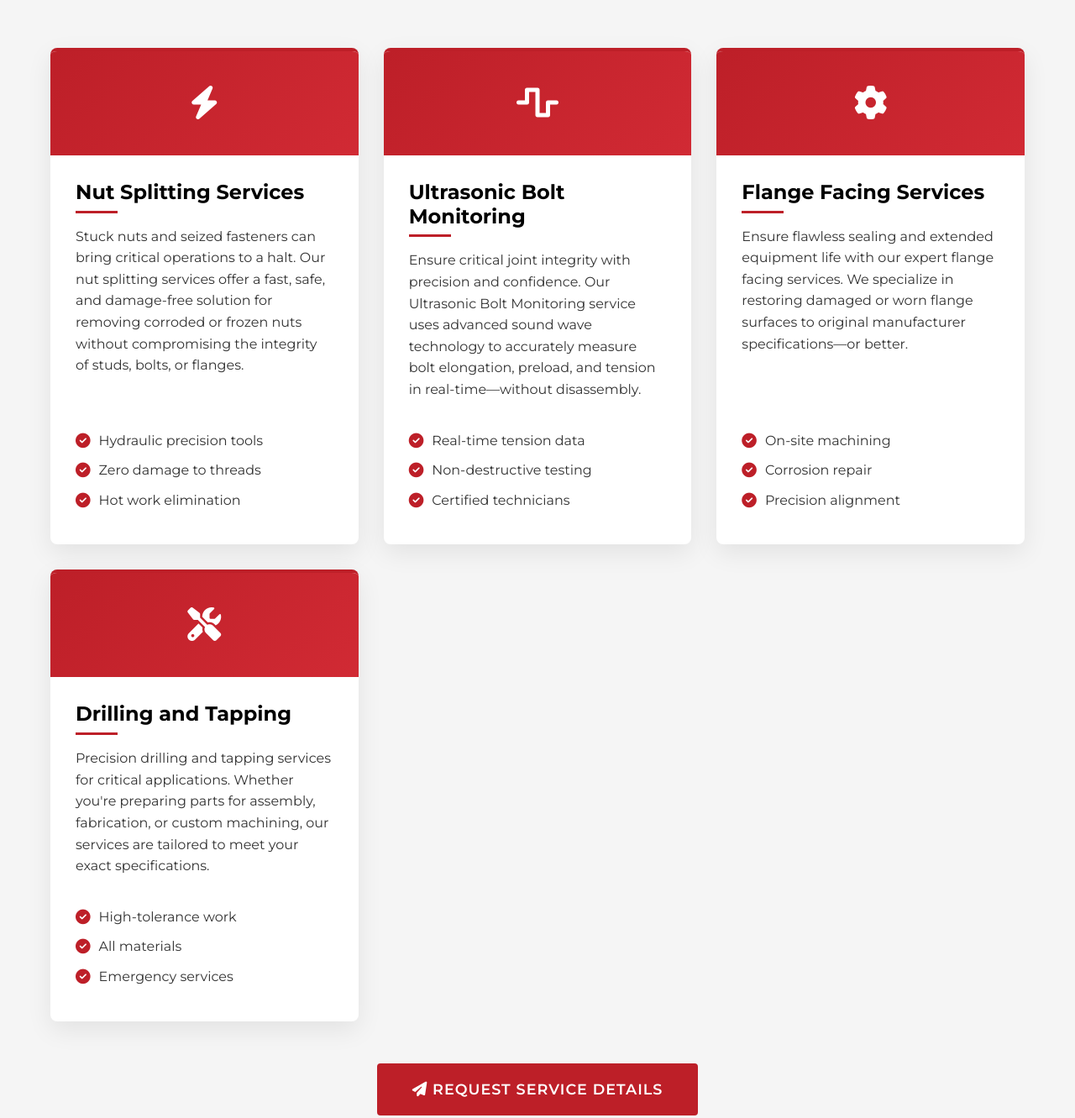
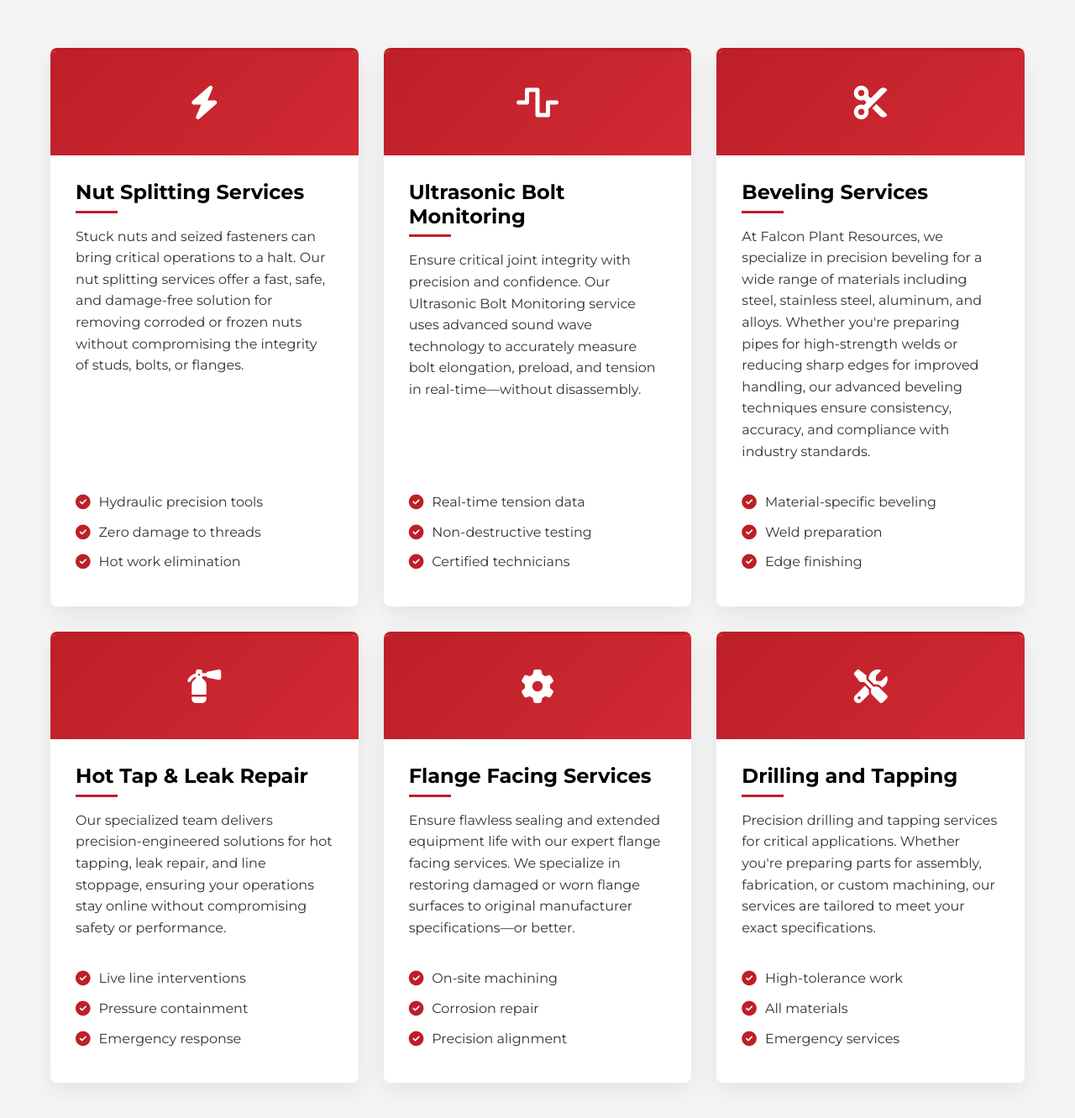
Before and after one commit to SamuelG165/falconplantresources, a plain HTML site: page index.html in a window 1280 px wide. Shown: the part 2844-4175 px from the top of the page at 84% size. Drawn offline with Linux system fonts and the light colour scheme.

Commit message:
Update index.html

```diff
--- a/index.html
+++ b/index.html
@@ -1040,7 +1040,6 @@
     </section>
 
 
-
 <!-- New Services Section -->
 <section class="new-services section bg-light-gray">
     <div class="container">
@@ -1083,6 +1082,38 @@
             <!-- Service 3 -->
             <div class="service-card-enhanced">
                 <div class="service-icon-enhanced">
+                    <i class="fas fa-cut"></i>
+                </div>
+                <div class="service-content-enhanced">
+                    <h3>Beveling Services</h3>
+                    <p>At Falcon Plant Resources, we specialize in precision beveling for a wide range of materials including steel, stainless steel, aluminum, and alloys. Whether you're preparing pipes for high-strength welds or reducing sharp edges for improved handling, our advanced beveling techniques ensure consistency, accuracy, and compliance with industry standards.</p>
+                    <ul class="service-features">
+                        <li><i class="fas fa-check-circle"></i> Material-specific beveling</li>
+                        <li><i class="fas fa-check-circle"></i> Weld preparation</li>
+                        <li><i class="fas fa-check-circle"></i> Edge finishing</li>
+                    </ul>
+                </div>
+            </div>
+
+            <!-- Service 4 -->
+            <div class="service-card-enhanced">
+                <div class="service-icon-enhanced">
+                    <i class="fas fa-fire-extinguisher"></i>
+                </div>
+                <div class="service-content-enhanced">
+                    <h3>Hot Tap & Leak Repair</h3>
+                    <p>Our specialized team delivers precision-engineered solutions for hot tapping, leak repair, and line stoppage, ensuring your operations stay online without compromising safety or performance.</p>
+                    <ul class="service-features">
+                        <li><i class="fas fa-check-circle"></i> Live line interventions</li>
+                        <li><i class="fas fa-check-circle"></i> Pressure containment</li>
+                        <li><i class="fas fa-check-circle"></i> Emergency response</li>
+                    </ul>
+                </div>
+            </div>
+
+            <!-- Service 5 -->
+            <div class="service-card-enhanced">
+                <div class="service-icon-enhanced">
                     <i class="fas fa-cog"></i>
                 </div>
                 <div class="service-content-enhanced">
@@ -1096,7 +1127,7 @@
                 </div>
             </div>
 
-            <!-- Service 4 -->
+            <!-- Service 6 -->
             <div class="service-card-enhanced">
                 <div class="service-icon-enhanced">
                     <i class="fas fa-tools"></i>
```
